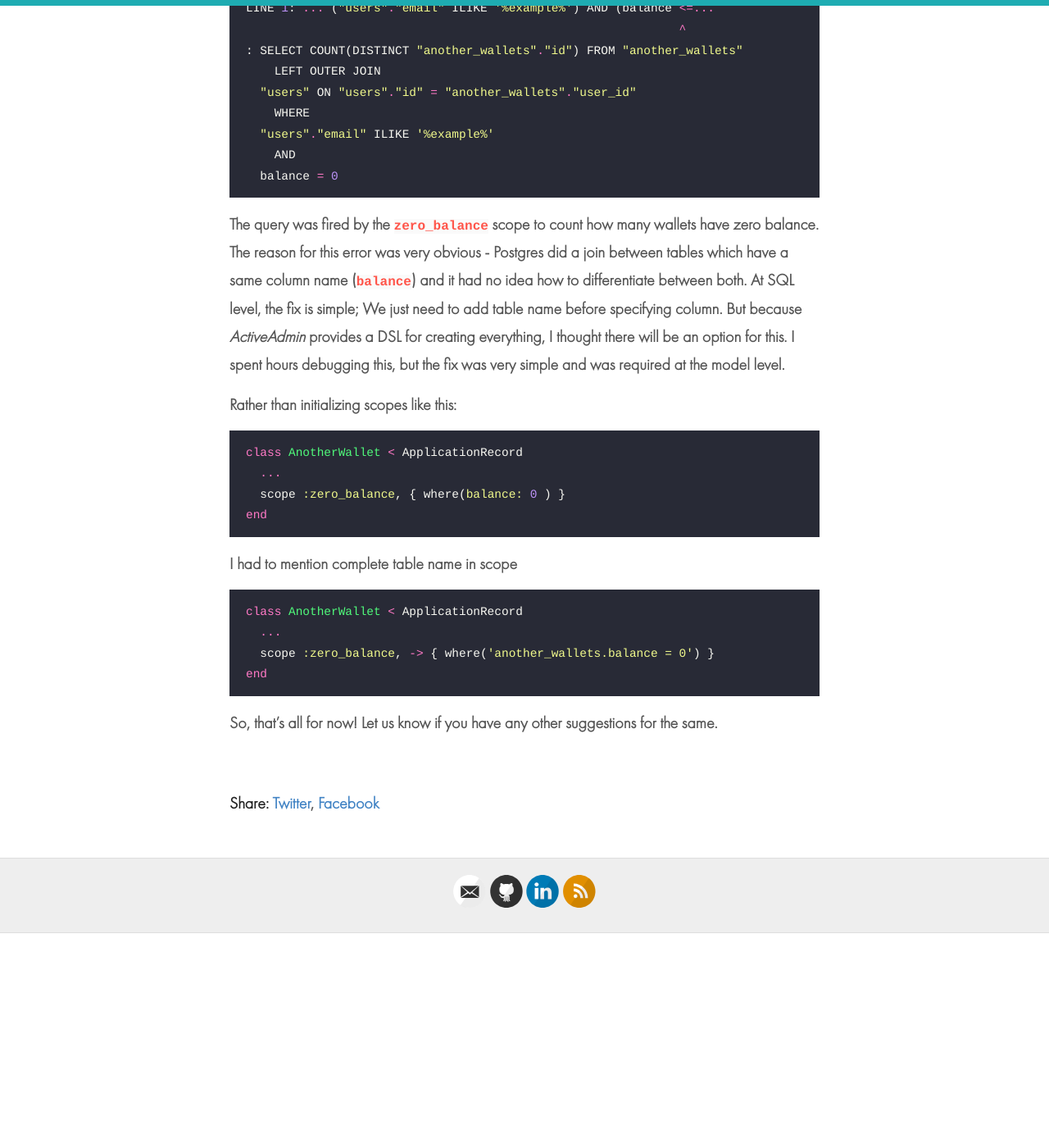
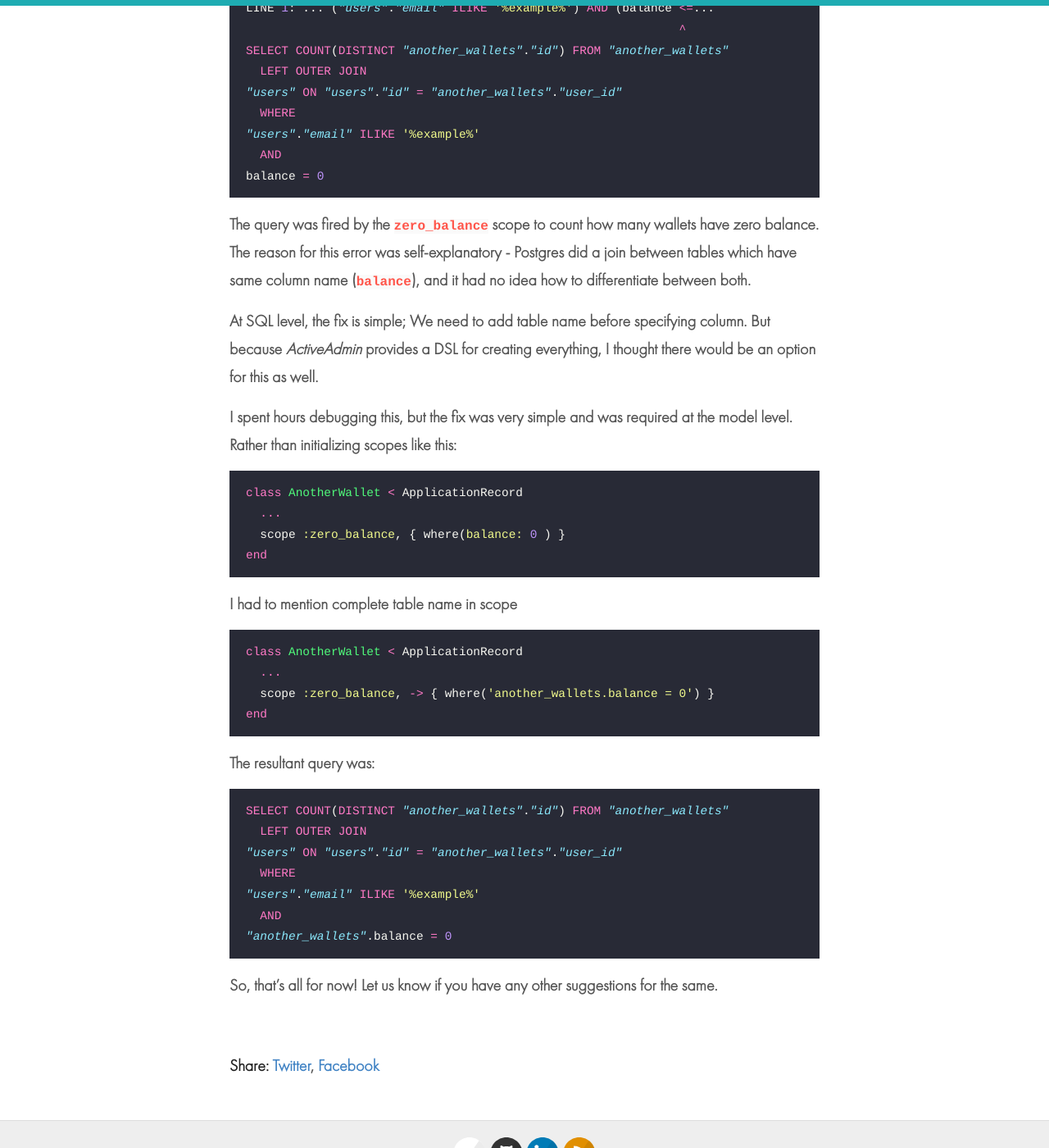
Before and after one commit to loconav-tech/blog, a Jekyll site: the page built from _posts/2019-07-24-resolving-column-names-ambiguity-when-using-cross-table-filters-in-active-admin.md, in a window 1280 px wide and 1400 px high, scrolled down 1335 px. Shown: the whole window at 82% size. Built offline with Jekyll 4.4.1, drawn with Linux system fonts in a browser that asks for light colours; comment, search, counter and statistics services are not loaded; before the commit the page ends 2473 px from its top, so only the background shows below that; some of the changed text lies outside the part shown.

Commit message:
Minor changes to text

````diff
--- a/_posts/2019-07-24-resolving-column-names-ambiguity-when-using-cross-table-filters-in-active-admin.md
+++ b/_posts/2019-07-24-resolving-column-names-ambiguity-when-using-cross-table-filters-in-active-admin.md
@@ -41,23 +41,25 @@ ActiveAdmin.register AnotherWallet do
 end
 ```
 
-The page was working fine before I added filter on `user_email`. On filtering by `user_email`, I got the following error
-```ruby
+The page was working fine before I added a filter on `user_email`. On filtering by `user_email`, I got the following error
+```sql
 PG::AmbiguousColumn: ERROR:  column reference "balance" is ambiguous
 LINE 1: ... ("users"."email" ILIKE '%example%') AND (balance <=...
                                                              ^
-: SELECT COUNT(DISTINCT "another_wallets"."id") FROM "another_wallets"
-    LEFT OUTER JOIN
-  "users" ON "users"."id" = "another_wallets"."user_id"
-    WHERE
-  "users"."email" ILIKE '%example%'
-    AND
-  balance = 0
+SELECT COUNT(DISTINCT "another_wallets"."id") FROM "another_wallets"
+  LEFT OUTER JOIN
+"users" ON "users"."id" = "another_wallets"."user_id"
+  WHERE
+"users"."email" ILIKE '%example%'
+  AND
+balance = 0
 ```
 
-The query was fired by the `zero_balance` scope to count how many wallets have zero balance. The reason for this error was very obvious - Postgres did a join between tables which have a same column name (`balance`) and it had no idea how to differentiate between both. At SQL level, the fix is simple; We just need to add table name before specifying column. But because _ActiveAdmin_ provides a DSL for creating everything, I thought there will be an option for this. I spent hours debugging this, but the fix was very simple and was required at the model level.
+The query was fired by the `zero_balance` scope to count how many wallets have zero balance. The reason for this error was self-explanatory - Postgres did a join between tables which have same column name (`balance`), and it had no idea how to differentiate between both.
 
-Rather than initializing scopes like this:
+At SQL level, the fix is simple; We need to add table name before specifying column. But because _ActiveAdmin_ provides a DSL for creating everything, I thought there would be an option for this as well.
+
+I spent hours debugging this, but the fix was very simple and was required at the model level. Rather than initializing scopes like this:
 
 ```ruby
 class AnotherWallet < ApplicationRecord
@@ -75,5 +77,16 @@ class AnotherWallet < ApplicationRecord
 end
 ```
 
+The resultant query was:
+
+```sql
+SELECT COUNT(DISTINCT "another_wallets"."id") FROM "another_wallets"
+  LEFT OUTER JOIN
+"users" ON "users"."id" = "another_wallets"."user_id"
+  WHERE
+"users"."email" ILIKE '%example%'
+  AND
+"another_wallets".balance = 0
+```
 
 So, that's all for now! Let us know if you have any other suggestions for the same.
````
Also changed, not shown: other parts of _posts/2019-07-24-resolving-column-names-ambiguity-when-using-cross-table-filters-in-active-admin.md (+1 -1 lines).
